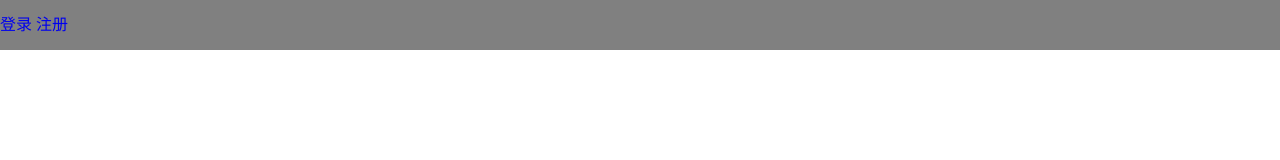
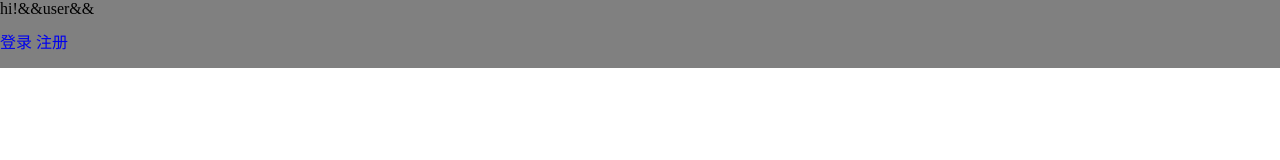
Before and after one commit to QiuXue208/loginAndRegister, a plain HTML site: page index.html in a window 1280 px wide. Drawn offline with Linux system fonts and the light colour scheme.

Commit message:
添加占位符

```diff
--- a/index.html
+++ b/index.html
@@ -24,6 +24,7 @@
 </head>
 <body>
     <nav>
+       <p>hi!&&user&&</p>
        <a href="./sign_in">登录</a>
        <a href="./sign_up">注册</a>
     </nav>
```
